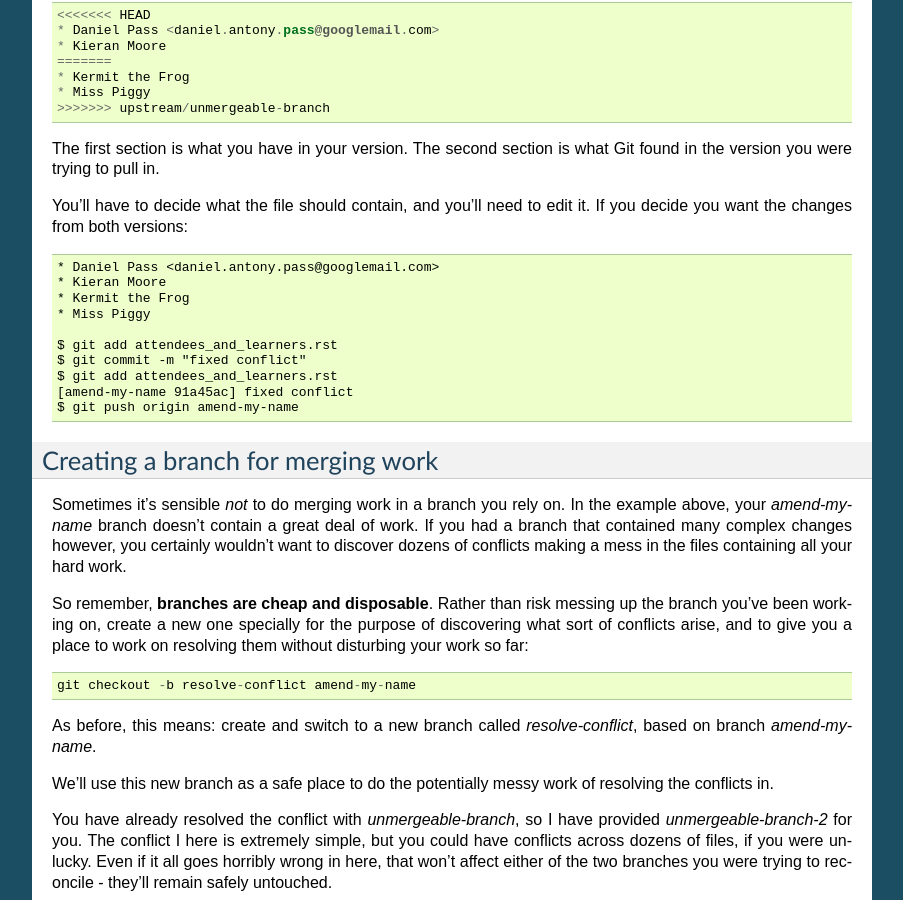
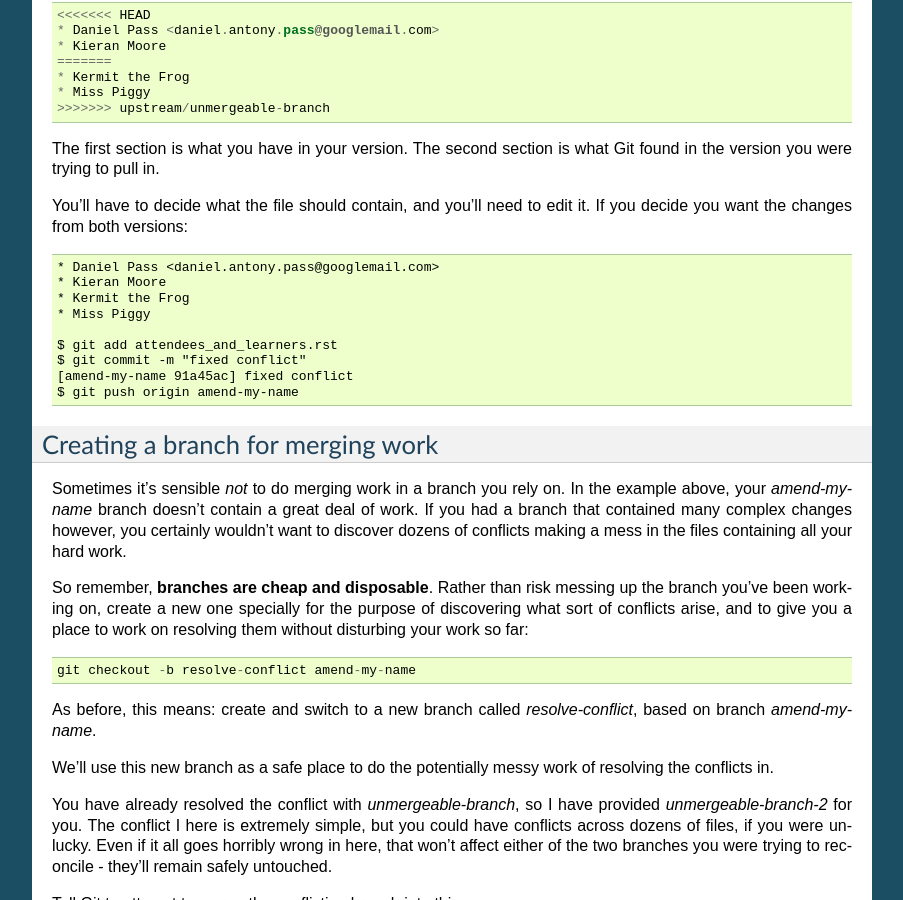
Before and after one commit to evildmp/afraid-to-commit, a Sphinx documentation site: the page built from docs/conflicts.rst, in a window 1280 px wide and 900 px high, scrolled down 782 px. Shown: the whole window, without its empty margins (198-1101 px from the left). Built offline with Sphinx 7.4.7, drawn with Linux system fonts in a browser that asks for light colours.

Commit message:
Update conflicts.rst
duplicate line:
    $ git add attendees_and_learners.rst

```diff
--- a/docs/conflicts.rst
+++ b/docs/conflicts.rst
@@ -66,7 +66,6 @@ it. If you decide you want the changes from both versions::
 
     $ git add attendees_and_learners.rst
     $ git commit -m "fixed conflict"
-    $ git add attendees_and_learners.rst
     [amend-my-name 91a45ac] fixed conflict
     $ git push origin amend-my-name
 
```
